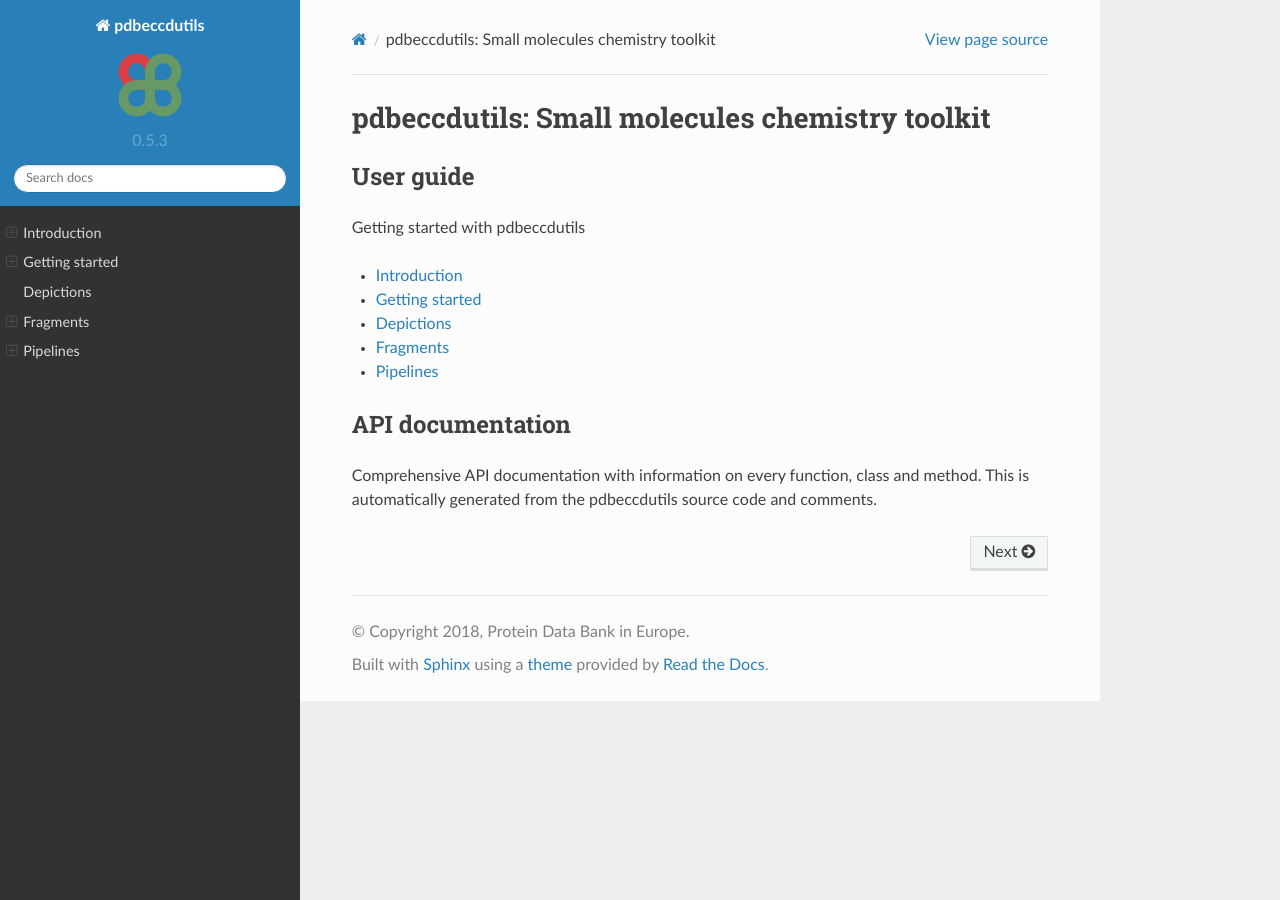
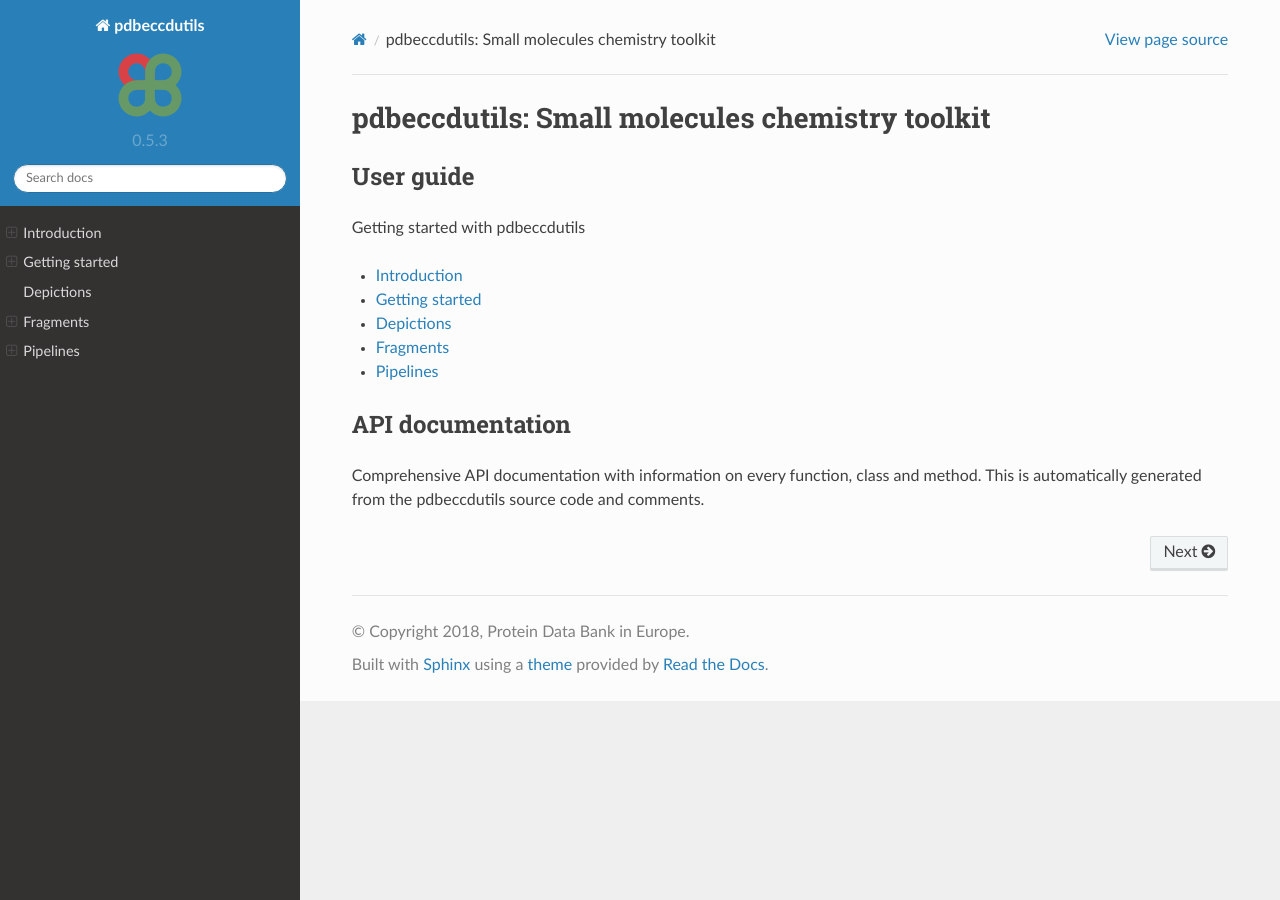
Before and after one commit to PDBeurope/ccdutils, a Sphinx documentation site: the page built from doc/index.md, in a window 1280 px wide. Built offline with Sphinx 7.4.7 and the Read the Docs theme 2.0.0, drawn with Linux system fonts in a browser that asks for light colours; pages that are not in the unit, such as notebooks, are missing from menus.

Commit message:
correctly add CSS styling to documentation

```diff
--- a/doc/conf.py
+++ b/doc/conf.py
@@ -108,6 +108,7 @@ html_logo = "logo.png"
 # relative to this directory. They are copied after the builtin static files,
 # so a file named "default.css" will overwrite the builtin "default.css".
 html_static_path = ['_static']
+html_css_files = ['css/styles.css']
 
 # Custom sidebar templates, must be a dictionary that maps document names
 # to template names.
```
Also changed, not shown: doc/_static/css/styles.css (renamed from doc/_static/styles.css).
